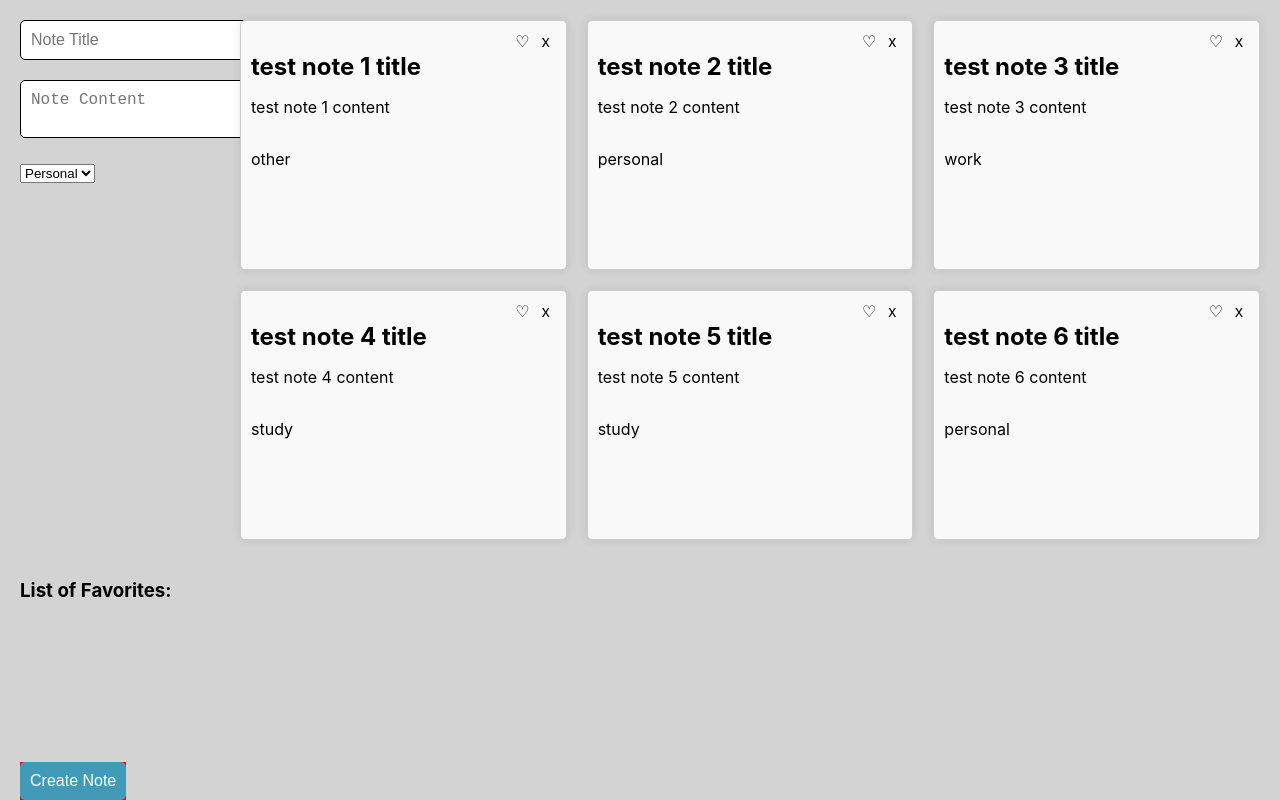
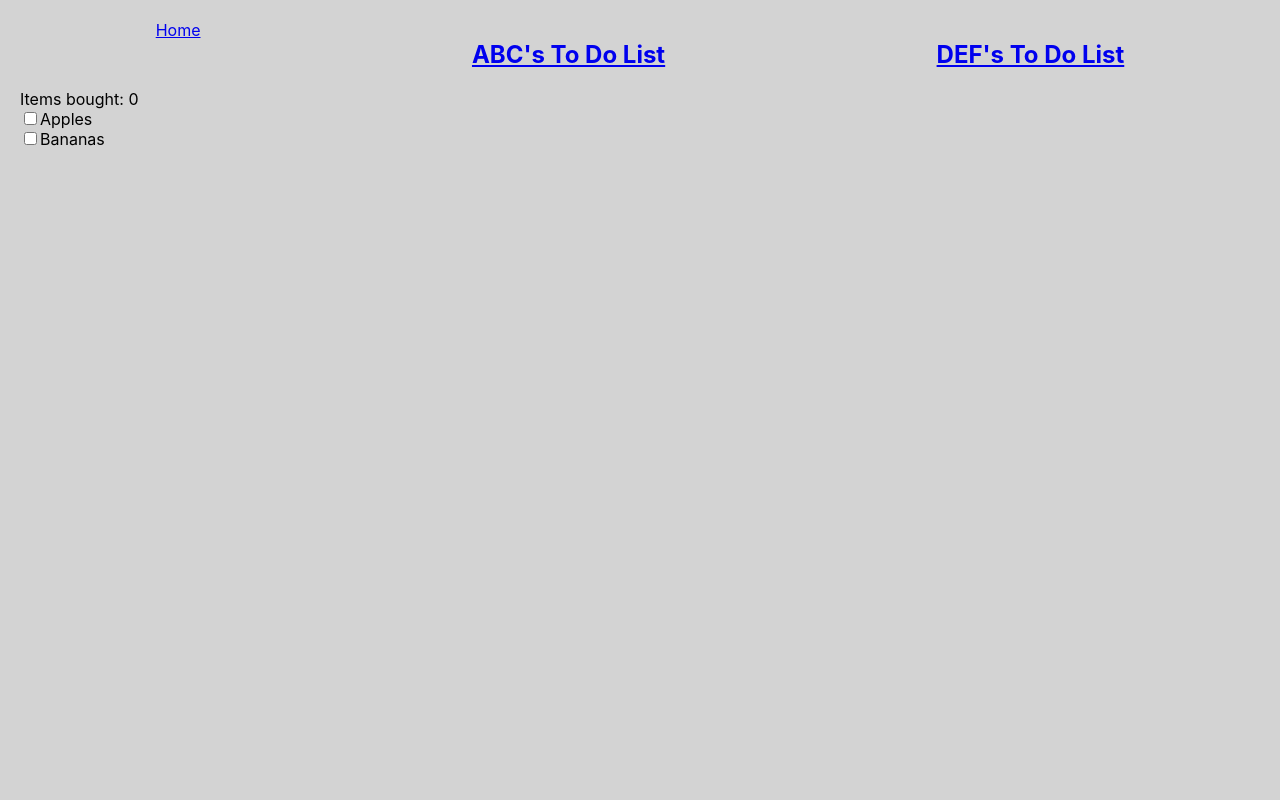
Before and after one commit to deeg-p23/CSE110-Lab2, a React (Create React App) app in the folder lab2-app/: page /todolist/ABC in a window 1280 px wide. Built offline with nearby package versions, Linux system fonts and the light colour scheme.

Commit message:
up to 1.5 part 3 (excluding)

```diff
--- a/lab2-app/package.json
+++ b/lab2-app/package.json
@@ -12,6 +12,7 @@
     "@types/react-dom": "^18.3.0",
     "react": "^18.3.1",
     "react-dom": "^18.3.1",
+    "react-router-dom": "^6.27.0",
     "react-scripts": "5.0.1",
     "typescript": "^4.9.5",
     "web-vitals": "^2.1.4"
--- a/lab2-app/src/App.css
+++ b/lab2-app/src/App.css
@@ -23,12 +23,6 @@
  .app-container {
   grid-template-columns: 1fr;
  }
-
- .submitButton {
-  position: absolute;
-  background-color: red;
-  bottom: 0;
-}
 
  @media (min-width: 600px) {
   .app-container {
--- a/lab2-app/src/App.tsx
+++ b/lab2-app/src/App.tsx
@@ -1,116 +1,19 @@
-import './App.css';
-import { Label, Note } from "./types"; // Import the Label type from the appropriate module
-import { dummyNotesList } from "./constants"; // Import the dummyNotesList from the appropriate module
-import { useState, useEffect } from "react"
+import "./App.css";
+import { ToDoList } from "./toDoList";
+import { Route, Routes } from "react-router-dom";
+import { StickyNotes } from "./stickyNotes";
+import { Navbar } from "./navbar";
 
-function deleteNote(note: Note, note_list: typeof dummyNotesList) {
-  var new_notes = note_list.filter((given) => given.id != note.id)
-  return new_notes
-}
-
-function App() {
-  const [notes, setNotes] = useState(dummyNotesList);
-  const [favorites, setFavorites] = useState<string[]>([]);
-  const [theme, setTheme] = useState<'light' | 'dark'>('light');
-  const initialNote = {
-     id: -1,
-     title: "",
-     content: "",
-     label: Label.other,
-   };
-  const [createNote, setCreateNote] = useState(initialNote);
-
-  const createNoteHandler = (event: React.FormEvent) => {
-     event.preventDefault();
-     console.log("title: ", createNote.title);
-     console.log("content: ", createNote.content);
-     createNote.id = notes.length + 1;
-     setNotes([createNote, ...notes]);
-     setCreateNote(initialNote);
-   };
-
-  const toggleFavorite = (note: Note) => {
-    if (favorites.includes(note.title)) {
-      setFavorites(favorites.filter((title) => title != note.title));
-    } else {
-      setFavorites([...favorites, note.title]);
-    }
-    }
-
-  useEffect(() => {
-    console.log("Favorites updated:", favorites);
-  }, [favorites]);
-
+const App = () => {
  return (
-
-   <div className={'app-container'}>
-
-
-     <form className="note-form" onSubmit={createNoteHandler}>
-       <div>
-       <input
-        	placeholder="Note Title"
-          value={createNote.title}
-        	onChange={(event) =>
-          	setCreateNote({ ...createNote, title: event.target.value })}
-        	required
-        />
-
-       </div>
-
-       <div>
-        <textarea
-          placeholder = "Note Content"
-          value = {createNote.content}
-          onChange = {(event) =>
-            setCreateNote({...createNote, content: event.target.value})
-          }
-          required
-        />
-      </div>
-
-      <div>
-     	<select
-       	onChange={(event) =>
-         	setCreateNote({ ...createNote, label: Label[event.target.value as keyof typeof Label]})}
-       	required>
-       	<option value={Label.personal}>Personal</option>
-       	<option value={Label.study}>Study</option>
-       	<option value={Label.work}>Work</option>
-       	<option value={Label.other}>Other</option>
-     	</select>
-   	</div>
-
-      <div className="submitButton">
-        <button type="submit">Create Note</button>
-      </div>
-     </form>
-
-     <div className="notes-grid">
-    	{notes.map((note) => (
-      	<div key={note.id} className="note-item">
-        	<div className="notes-header">
-          	<button onClick={() => toggleFavorite(note)}>
-              {favorites.includes(note.title) ? "❤️" : "♡"}
-            </button>
-            <button onClick={() => setNotes(deleteNote(note, notes))}>x</button>
-        	</div>
-        	<h2> {note.title} </h2>
-        	<p> {note.content} </p>
-        	<p> {note.label} </p>
-      	</div>
-    	))}
-  	</div>
-    <div className="faovirtes-list">
-      <h3>List of Favorites:</h3>
-        <ul>
-          {favorites.map((title, index) => (
-            <li key={index}>{title}</li>
-          ))}
-        </ul>
-    </div>
-	</div>
+   <div>
+     <Navbar />
+     <Routes>
+       <Route path="/" element={<StickyNotes />} />
+       <Route path="/todolist/:name" element={<ToDoList />} />
+    </Routes>
+   </div>
  );
-}
+};
 
 export default App;
--- a/lab2-app/src/constants.ts
+++ b/lab2-app/src/constants.ts
@@ -1,4 +1,9 @@
 import { Label, Note } from "./types"; // Import the Label type from the appropriate module
+
+export const dummyGroceryList = [
+    { name: "Apples", isPurchased: false },
+    { name: "Bananas", isPurchased: false },
+]
 
 export const dummyNotesList = [
     {
--- a/lab2-app/src/index.tsx
+++ b/lab2-app/src/index.tsx
@@ -2,15 +2,18 @@
 import ReactDOM from 'react-dom/client';
 import './index.css';
 import App from './App';
+import { BrowserRouter } from "react-router-dom";
 import reportWebVitals from './reportWebVitals';
 
 const root = ReactDOM.createRoot(
   document.getElementById('root') as HTMLElement
 );
 root.render(
-  <React.StrictMode>
-    <App />
-  </React.StrictMode>
+  <BrowserRouter>
+    <React.StrictMode>
+      <App />
+    </React.StrictMode>
+  </BrowserRouter>
 );
 
 // If you want to start measuring performance in your app, pass a function
--- /dev/null
+++ b/lab2-app/src/navbar.tsx
@@ -0,0 +1,13 @@
+import { Link } from "react-router-dom";
+
+export const Navbar = () => {
+  return (
+	<div>
+  	<nav style={{ display: "flex", justifyContent: "space-around" }}>
+    	<Link to="/">Home</Link>
+    	<Link to="/todolist/ABC"><h1>ABC's To Do List</h1></Link>
+    	<Link to="/todolist/DEF"><h1>DEF's To Do List</h1></Link>
+  	</nav>
+	</div>
+  );
+};
--- /dev/null
+++ b/lab2-app/src/stickyNotes.tsx
@@ -0,0 +1,116 @@
+import './App.css';
+import { Label, Note } from "./types"; // Import the Label type from the appropriate module
+import { dummyNotesList } from "./constants"; // Import the dummyNotesList from the appropriate module
+import { useState, useEffect } from "react"
+
+function deleteNote(note: Note, note_list: typeof dummyNotesList) {
+  var new_notes = note_list.filter((given) => given.id != note.id)
+  return new_notes
+}
+
+export const StickyNotes = () => {
+  const [notes, setNotes] = useState(dummyNotesList);
+  const [favorites, setFavorites] = useState<string[]>([]);
+  const [theme, setTheme] = useState<'light' | 'dark'>('light');
+  const initialNote = {
+     id: -1,
+     title: "",
+     content: "",
+     label: Label.other,
+   };
+  const [createNote, setCreateNote] = useState(initialNote);
+
+  const createNoteHandler = (event: React.FormEvent) => {
+     event.preventDefault();
+     console.log("title: ", createNote.title);
+     console.log("content: ", createNote.content);
+     createNote.id = notes.length + 1;
+     setNotes([createNote, ...notes]);
+     setCreateNote(initialNote);
+   };
+
+  const toggleFavorite = (note: Note) => {
+    if (favorites.includes(note.title)) {
+      setFavorites(favorites.filter((title) => title != note.title));
+    } else {
+      setFavorites([...favorites, note.title]);
+    }
+    }
+
+  useEffect(() => {
+    console.log("Favorites updated:", favorites);
+  }, [favorites]);
+
+ return (
+
+   <div className={'app-container'}>
+
+
+     <form className="note-form" onSubmit={createNoteHandler}>
+       <div>
+       <input
+        	placeholder="Note Title"
+          value={createNote.title}
+        	onChange={(event) =>
+          	setCreateNote({ ...createNote, title: event.target.value })}
+        	required
+        />
+
+       </div>
+
+       <div>
+        <textarea
+          placeholder = "Note Content"
+          value = {createNote.content}
+          onChange = {(event) =>
+            setCreateNote({...createNote, content: event.target.value})
+          }
+          required
+        />
+      </div>
+
+      <div>
+     	<select
+       	onChange={(event) =>
+         	setCreateNote({ ...createNote, label: Label[event.target.value as keyof typeof Label]})}
+       	required>
+       	<option value={Label.personal}>Personal</option>
+       	<option value={Label.study}>Study</option>
+       	<option value={Label.work}>Work</option>
+       	<option value={Label.other}>Other</option>
+     	</select>
+   	</div>
+
+      <div className="submitButton">
+        <button type="submit">Create Note</button>
+      </div>
+     </form>
+
+     <div className="notes-grid">
+    	{notes.map((note) => (
+      	<div key={note.id} className="note-item">
+        	<div className="notes-header">
+          	<button onClick={() => toggleFavorite(note)}>
+              {favorites.includes(note.title) ? "❤️" : "♡"}
+            </button>
+            <button onClick={() => setNotes(deleteNote(note, notes))}>x</button>
+        	</div>
+        	<h2> {note.title} </h2>
+        	<p> {note.content} </p>
+        	<p> {note.label} </p>
+      	</div>
+    	))}
+  	</div>
+    <div className="faovirtes-list">
+      <h3>List of Favorites:</h3>
+        <ul>
+          {favorites.map((title, index) => (
+            <li key={index}>{title}</li>
+          ))}
+        </ul>
+    </div>
+	</div>
+ );
+}
+
+export default StickyNotes;
--- /dev/null
+++ b/lab2-app/src/toDoList.tsx
@@ -0,0 +1,58 @@
+import React, { ChangeEventHandler } from "react";
+import "./App.css";
+import { useState } from "react";
+import { GroceryItem } from "./types";
+import { dummyGroceryList } from "./constants";
+import { useParams } from "react-router-dom";
+
+export function ToDoList() {
+ const { name } = useParams();
+ const [numRemainingItems, setNumRemainingItems] = useState(0);
+
+ let [items, setItems] = useState(dummyGroceryList);
+
+ function handleCheckboxClick(e: React.ChangeEvent<HTMLInputElement>) {
+   const checkbox: HTMLInputElement = e.target as HTMLInputElement;
+
+   const itemName = checkbox.name;
+
+   const itemIndex = items.findIndex((item) => item.name === itemName);
+   items[itemIndex] = { name: itemName, isPurchased: checkbox.checked };
+
+   const uncheckedItems = items.filter((item) => !item.isPurchased);
+   const checkedItems = items.filter((item) => item.isPurchased);
+
+   const newItems = uncheckedItems.concat(checkedItems);
+
+   setItems(newItems);
+
+   const diff = checkbox.checked ? 1 : -1;
+
+   setNumRemainingItems(numRemainingItems + diff);
+ }
+
+ return (
+   <div className="App">
+     <div className="App-body">
+       Items bought: {numRemainingItems}
+       <form action=".">
+         {items.map((item) => ListItem(item, handleCheckboxClick))}
+       </form>
+     </div>
+   </div>
+ );
+}
+
+function ListItem(item: GroceryItem, changeHandler: ChangeEventHandler) {
+ return (
+   <div>
+     <input
+       type="checkbox"
+       onChange={changeHandler}
+       checked={item.isPurchased}
+       name={item.name}
+     />
+     {item.name}
+   </div>
+ );
+}
--- a/lab2-app/src/types.ts
+++ b/lab2-app/src/types.ts
@@ -1,3 +1,5 @@
+export type GroceryItem = { name: string, isPurchased: boolean };
+
 export enum Label {
     personal = "personal",
     study = "study",
```
Also changed, not shown: 1 other file (tests, documents, lock files or other folders).
